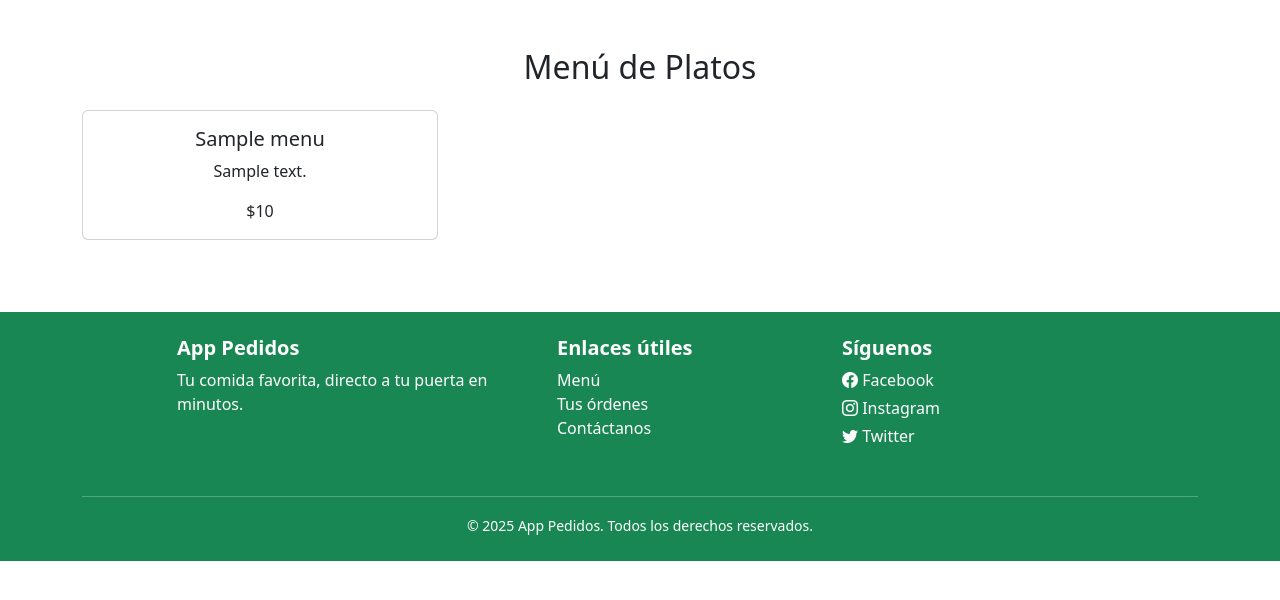
After one commit to jostynalcivar13/pedidos_comida_TripleA, a Flask app: page /platos in a window 1280 px wide. The commit adds this page. Shown: the top 600 px of the page. Run offline with Flask 3, Linux system fonts and the light colour scheme; a database or web service that is not in the repository returns one stand-in record (values such as "Sample title").

Commit message:
endpoint getMenu funcional

```diff
--- a/app/__init__.py
+++ b/app/__init__.py
@@ -6,7 +6,10 @@ def create_app():
     app = Flask(__name__)
 
     from app.routes.index import index
-
+    from app.routes.order import order_index
+    from app.routes.menu import menu_index
     app.register_blueprint(index)
+    app.register_blueprint(order_index)
+    app.register_blueprint(menu_index)
 
     return app
--- a/app/routes/index.py
+++ b/app/routes/index.py
@@ -3,6 +3,7 @@ from flask import Blueprint
 from app.services.service import *
 index = Blueprint('index', __name__)
 
+
 @index.route("/")
 def home():
     return retornomenu()
--- a/app/routes/menu.py
+++ b/app/routes/menu.py
@@ -0,0 +1,9 @@
+
+from flask import Blueprint
+
+from app.services.menuservice import *
+menu_index = Blueprint('menu_index', __name__)
+
+@menu_index.route('/platos', methods=['GET'])
+def verMenu():
+    return get_platos()
--- /dev/null
+++ b/app/services/menuservice.py
@@ -0,0 +1,17 @@
+from flask import Flask, request, jsonify, render_template
+
+from app.models.connection import coleccion
+
+
+
+def get_platos():
+    platos = list(coleccion.menu.find())  # aquí accedes a la colección "menu"
+    for p in platos:
+        p['_id'] = str(p['_id'])
+    return render_template('menu.html', platos=platos)
+
+
+def post_order():
+    data = request.json
+    result = mongo.db.orders.insert_one(data)
+    return jsonify({"message": "Pedido creado", "id": str(result.inserted_id)}), 201
--- a/app/templates/index.html
+++ b/app/templates/index.html
@@ -23,6 +23,7 @@
    <div class="container mt-5 p-4">
     <div class="row justify-content-around">
       <div class="col-6 col-sm-3 mb-4 d-flex">
+    <a href="{{ url_for('menu_index.verMenu') }}" class="w-100 text-decoration-none text-dark">
         <div class="card h-100 w-100 card-hover">
             <img src="{{url_for('static', filename='img/menu_pedido.jpeg')}}" alt="" class="card-img-top">
             <div class="card-body text-center">
@@ -30,7 +31,9 @@
                 <p class="card-text">Escoge de nuestro diverso menú de opciones.</p>
             </div>
         </div>
+    </a>
 </div>
+
 
         <div class="col-6 col-sm-3 mb-4 d-flex">
             <div class="card h-100 w-100 card-hover">
--- /dev/null
+++ b/app/templates/menu.html
@@ -0,0 +1,20 @@
+{% extends "base.html" %}
+
+{% block content %}
+<div class="container mt-5">
+    <h2 class="text-center mb-4">Menú de Platos</h2>
+    <div class="row">
+        {% for plato in platos %}
+        <div class="col-md-4 mb-4">
+            <div class="card">
+                <div class="card-body text-center">
+                    <h5 class="card-title">{{ plato.nombre }}</h5>
+                    <p class="card-text">{{ plato.descripcion }}</p>
+                    <p class="card-text font-weight-bold">${{ plato.precio }}</p>
+                </div>
+            </div>
+        </div>
+        {% endfor %}
+    </div>
+</div>
+{% endblock %}
```
Also changed, not shown: app/models/connection.py (+2 -6 lines), app/routes/order.py (+8 -0 lines). Lines whose indentation alone changed are shown as unchanged.
